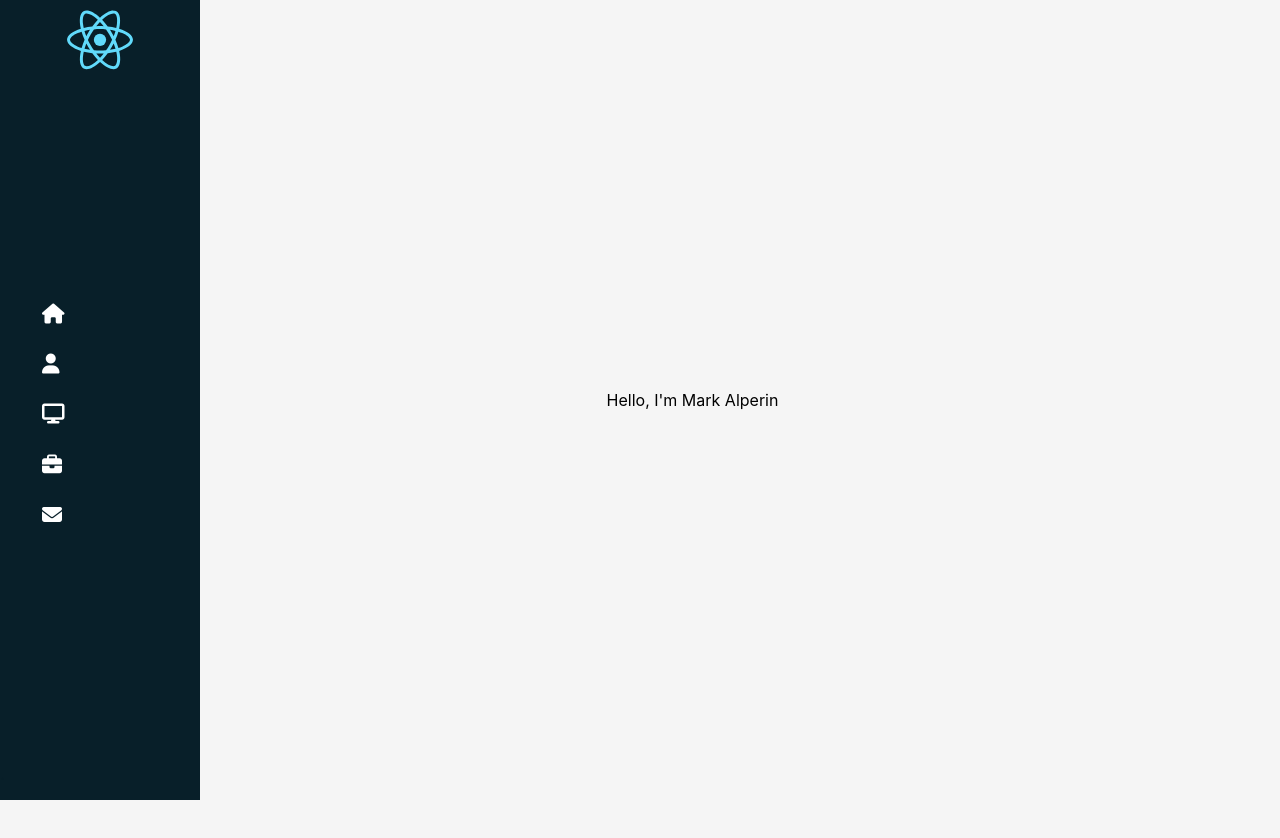
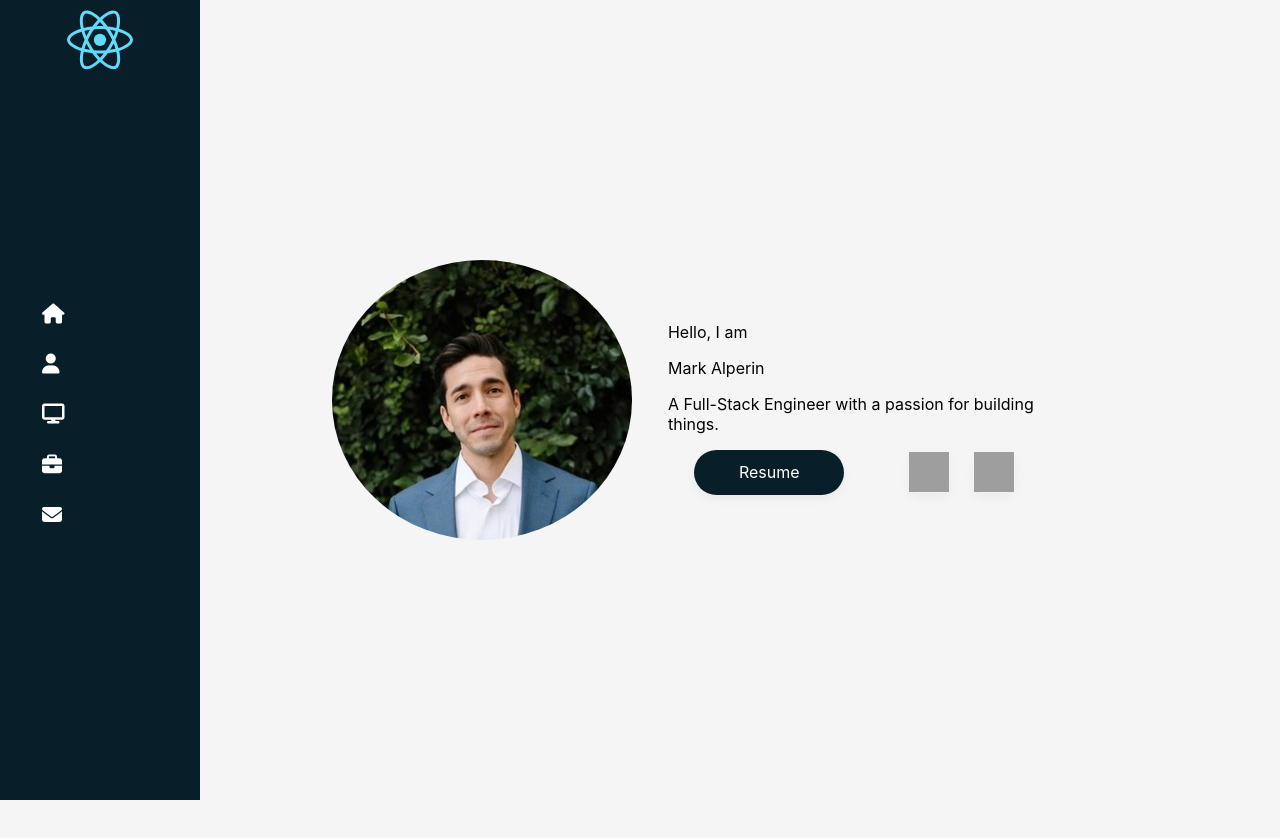
Before and after one commit to MarkAlperin/Personal-Website, a React (Create React App) app: page / in a window 1280 px wide. Shown: the top 838 px of the page. Built offline with nearby package versions, Linux system fonts and the light colour scheme; grey boxes are pictures that could not be loaded.

Commit message:
chipping away at home widget

```diff
--- a/src/assets/techIcons.js
+++ b/src/assets/techIcons.js
@@ -1,4 +1,18 @@
-const icons = [
+const icons = {
+  links: [
+    {
+      href: "https://www.linkedin.com/in/markalperin/",
+      src: "https://platform.linkedin.com/badges/js/profile.js",
+      alt: "LinkedIn",
+    },
+    {
+      href: "https://github.com/MarkAlperin",
+      src: "https://buttons.github.io/buttons.js",
+      alt: "GitHub",
+    },
+  ],
+
+  skills: [
     {
       href: "https://aws.amazon.com",
       src: "https://raw.githubusercontent.com/devicons/devicon/master/icons/amazonwebservices/amazonwebservices-original-wordmark.svg",
@@ -11,7 +25,7 @@ const icons = [
     },
     {
       href: "https://expressjs.com",
-    src:"https://raw.githubusercontent.com/devicons/devicon/master/icons/express/express-original-wordmark.svg",
+      src: "https://raw.githubusercontent.com/devicons/devicon/master/icons/express/express-original-wordmark.svg",
       alt: "Express",
     },
     {
@@ -41,7 +55,7 @@ const icons = [
     },
     {
       href: "https://redux.js.org",
-    src:"https://raw.githubusercontent.com/devicons/devicon/master/icons/redux/redux-original.svg",
+      src: "https://raw.githubusercontent.com/devicons/devicon/master/icons/redux/redux-original.svg",
       alt: "Redux",
     },
     {
@@ -71,7 +85,7 @@ const icons = [
     // },
     {
       href: "https://nginx.org",
-    src:"https://raw.githubusercontent.com/devicons/devicon/master/icons/nginx/nginx-original.svg",
+      src: "https://raw.githubusercontent.com/devicons/devicon/master/icons/nginx/nginx-original.svg",
       alt: "Nginx",
     },
     {
@@ -86,12 +100,12 @@ const icons = [
     },
     {
       href: "https://developer.mozilla.org/en-US/docs/Web/JavaScript",
-    src:"https://raw.githubusercontent.com/devicons/devicon/master/icons/javascript/javascript-original.svg",
+      src: "https://raw.githubusercontent.com/devicons/devicon/master/icons/javascript/javascript-original.svg",
       alt: "JavaScript",
     },
     {
       href: "https://www.typescriptlang.org",
-    src:"https://raw.githubusercontent.com/devicons/devicon/master/icons/typescript/typescript-original.svg",
+      src: "https://raw.githubusercontent.com/devicons/devicon/master/icons/typescript/typescript-original.svg",
       alt: "TypeScript",
     },
     {
@@ -101,12 +115,12 @@ const icons = [
     },
     {
       href: "https://babeljs.io",
-    src:"https://www.vectorlogo.zone/logos/babeljs/babeljs-icon.svg",
+      src: "https://www.vectorlogo.zone/logos/babeljs/babeljs-icon.svg",
       alt: "Babel",
     },
     {
       href: "https://www.gnu.org/software/bash/",
-    src:"https://www.vectorlogo.zone/logos/gnu_bash/gnu_bash-icon.svg",
+      src: "https://www.vectorlogo.zone/logos/gnu_bash/gnu_bash-icon.svg",
       alt: "Bash",
     },
     {
@@ -136,7 +150,7 @@ const icons = [
     },
     {
       href: "https://www.getpostman.com",
-    src:"https://www.vectorlogo.zone/logos/getpostman/getpostman-icon.svg",
+      src: "https://www.vectorlogo.zone/logos/getpostman/getpostman-icon.svg",
       alt: "Postman",
     },
     {
@@ -144,6 +158,7 @@ const icons = [
       src: "https://reactnative.dev/img/header_logo.svg",
       alt: "React Native",
     },
-];
+  ],
+};
 
 export default icons;
--- a/src/components/SideBar.js
+++ b/src/components/SideBar.js
@@ -3,6 +3,7 @@ import styled from "styled-components";
 
 import logo from "../assets/logo.svg";
 import user from "../assets/user.svg";
+import templates from "./templates";
 import "../App.css";
 
 const SideBar = () => {
@@ -67,7 +68,7 @@ const StyledAside = styled.aside`
   justify-content: space-between;
   width: 105px;
   height: 100vh;
-  background-color: #081f29;
+  background-color: ${templates.colorDark};
   position: fixed;
   color: white;
   /* -webkit-transition: all 0.3s ease-in; */
@@ -84,6 +85,7 @@ const IconContainer = styled.div`
   align-items: flex-start;
   justify-content: space-evenly;
   height: 300px;
+  transition: all 0.3s ease-in;
 `;
 
 const StyledImg = styled.img`
@@ -102,7 +104,7 @@ const IconTextContainer = styled.div`
   padding-left: 10px;
   width: 120px;
   border-radius: 5px;
-
+  transition: all 0.3s ease-in;
   &:hover {
     cursor: pointer;
     background-color: blue;
--- a/src/components/SkillCard.js
+++ b/src/components/cards/SkillCard.js
@@ -1,5 +1,7 @@
 import React from "react";
 import styled from "styled-components";
+
+import templates from "../templates";
 
 const SkillCard = ({ icon }) => {
   const { href, src, alt } = icon;
@@ -8,7 +10,6 @@ const SkillCard = ({ icon }) => {
     <SkillCardContainer>
       <StyledA href={href} target="blank" rel="noopener noreferrer" >
         <StyledImg src={src} alt={alt} />
-
         <StyledP>{alt}</StyledP>
       </StyledA>
     </SkillCardContainer>
@@ -32,7 +33,7 @@ const SkillCardContainer = styled.div`
 
   transition: all 0.3s ease-in;
   &:hover {
-    box-shadow: 10px 10px 10px #cad1d9;
+    box-shadow: 10px 10px 10px ${templates.boxShadowColor};
   }
 `;
 
--- a/src/components/displays/Home.js
+++ b/src/components/displays/Home.js
@@ -1,12 +1,105 @@
 import React from "react";
+import styled from "styled-components";
+
+import portrait from "../../assets/portrait.jpeg";
+import SkillCard from "../cards/SkillCard";
+import templates from "../templates";
+import icons from "../../assets/techIcons";
 
 const Home = () => {
-
   return (
-    <div>
-      <p>Hello, I'm Mark Alperin</p>
-    </div>
+    <HomeContainer>
+      <Portrait src={portrait} alt="Portrait" />
+      <HomeTextContainer>
+        <p>Hello, I am</p>
+        <p>Mark Alperin</p>
+        <p>A Full-Stack Engineer with a passion for building things.</p>
+        <OuterLinksContainer>
+          <Button templates={templates}>
+            <p>Resume</p>
+          </Button>
+          <InnerLinksContainer>
+            <IconContainer>
+              <StyledImg src={icons.links[0]} />
+            </IconContainer>
+            <IconContainer>
+              <StyledImg src={icons.links[1]} />
+            </IconContainer>
+          </InnerLinksContainer>
+        </OuterLinksContainer>
+      </HomeTextContainer>
+    </HomeContainer>
   );
 };
 
 export default Home;
+
+const Portrait = styled.img`
+  width: 300px;
+  height: auto;
+  border-radius: 50%;
+  margin-right: 5%;
+`;
+
+const HomeContainer = styled.div`
+  display: flex;
+  align-items: center;
+  justify-content: space-evenly;
+`;
+
+const HomeTextContainer = styled.div`
+  display: column;
+  align-items: flex-start;
+  justify-content: space-around;
+  width: 60%;
+`;
+
+const Button = styled.div`
+  display: flex;
+  align-items: center;
+  justify-content: center;
+  width: 150px;
+  height: 45px;
+  border-radius: 30px;
+  background-color: ${templates.colorDark};
+  color: white;
+  box-shadow: 0px 4px 8px rgba(134, 151, 168, 0.1);
+
+  transition: all 0.3s ease-in;
+  &:hover {
+    box-shadow: 12px 12px 12px ${templates.boxShadowColor};
+  }
+`;
+
+const OuterLinksContainer = styled.div`
+  display: flex;
+  align-items: center;
+  justify-content: space-around;
+`;
+
+const InnerLinksContainer = styled.div`
+  display: flex;
+  align-items: center;
+  justify-content: space-around;
+  width: 130px;
+`;
+
+const IconContainer = styled.div`
+  display: flex;
+  flex-direction: row;
+  align-items: center;
+  justify-content: space-around;
+  border-radius: 10px;
+  border: 1.5px solid whitesmoke;
+  box-shadow: 0px 4px 8px rgba(134, 151, 168, 0.1);
+
+  transition: all 0.3s ease-in;
+  &:hover {
+    box-shadow: 10px 10px 10px ${templates.boxShadowColor};
+  }
+`;
+
+const StyledImg = styled.img`
+  width: 40px;
+  height: 40px;
+`;
--- a/src/components/displays/Skills.js
+++ b/src/components/displays/Skills.js
@@ -1,14 +1,15 @@
 import React from "react";
 import styled from "styled-components";
 
-import SkillCard from "../SkillCard";
+import SkillCard from "../cards/SkillCard";
 import icons from "../../assets/techIcons";
+
 
 const Skills = () => {
 
   return (
     <SkillsContainer>
-      {icons.map((icon, idx) => {
+      {icons.skills.map((icon, idx) => {
         return <SkillCard key={idx} icon={icon} />;
       })}
     </SkillsContainer>
--- a/src/components/templates.js
+++ b/src/components/templates.js
@@ -16,6 +16,10 @@ const templates = {
     justify-content: center;
     scroll-behavior: smooth;
   `,
+
+  colorDark: "#081f29",
+  colorLight: "#f2f2f2",
+  boxShadowColor: "#cad1d9",
 }
 
 export default templates;
```
Also changed, not shown: src/assets/portrait.jpeg (added), src/components/cards/ProjectCard.js (renamed from src/components/ProjectCard.js). Lines whose indentation alone changed are shown as unchanged.
